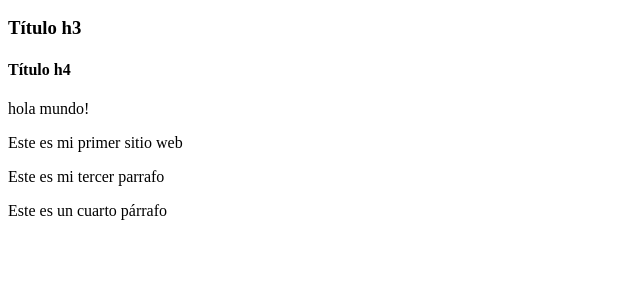
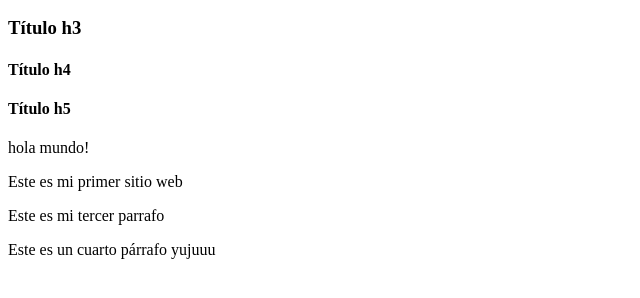
Before and after one commit to jorgeoliverrr/bootcampfrontend, a plain HTML site: page index.html in a window 1280 px wide. Shown: the part 96-394 px from the top of the page, without its empty margins (0-640 px from the left). Drawn offline with Linux system fonts and the light colour scheme.

Commit message:
Se agrega etiqueta H5

```diff
--- a/index.html
+++ b/index.html
@@ -8,11 +8,12 @@
   <h2>Título h2</h2>
   <h3>Título h3</h3>
   <h4>Título h4</h4>
+  <h4>Título h5</h5>
   <div>
     <p> hola mundo! </p>
     <p>Este es mi primer sitio web</p>
     <p>Este es mi tercer parrafo</p>
-    <p>Este es un cuarto párrafo</p>
+    <p>Este es un cuarto párrafo yujuuu</p>
   </div>
 
 </body>
```
